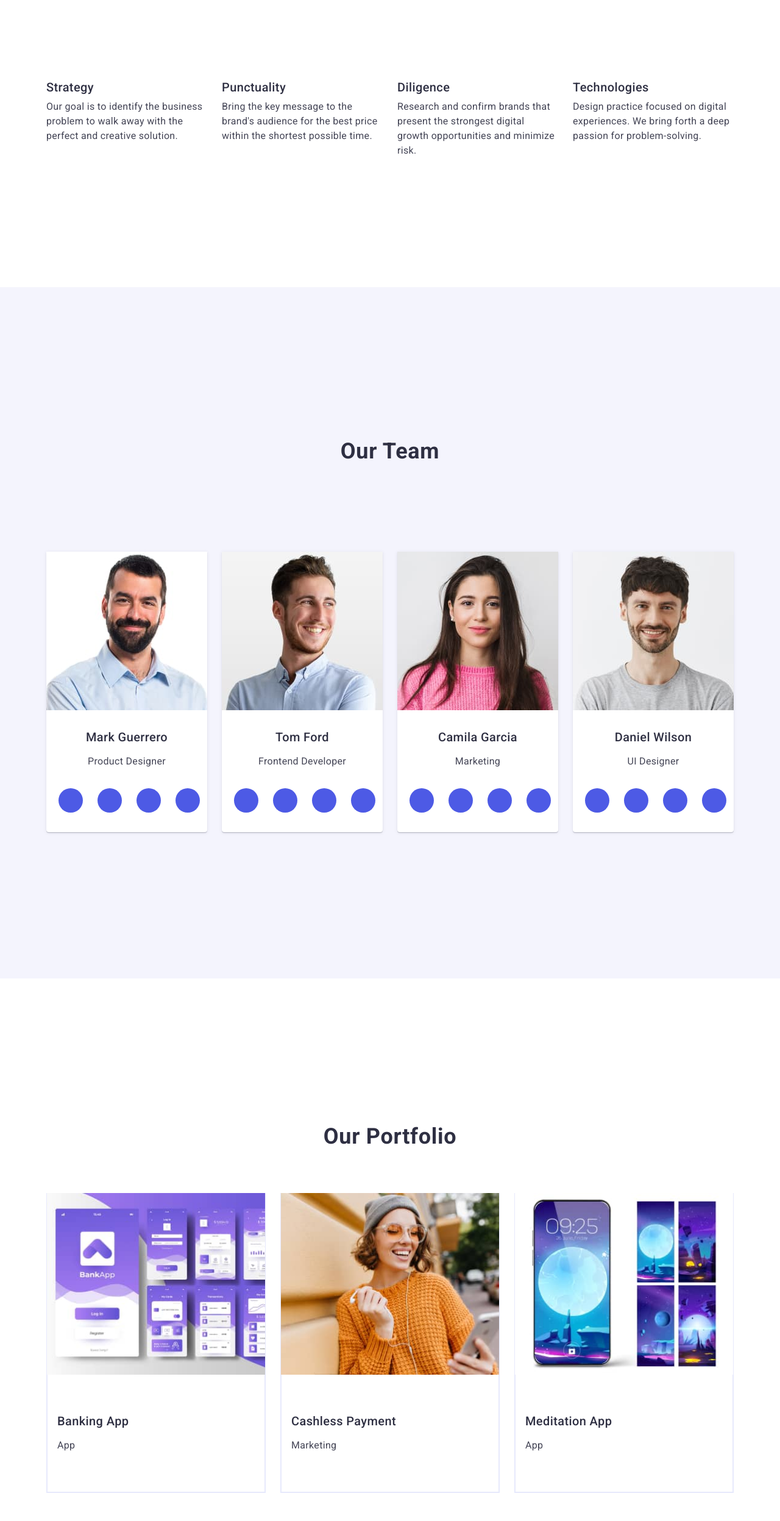
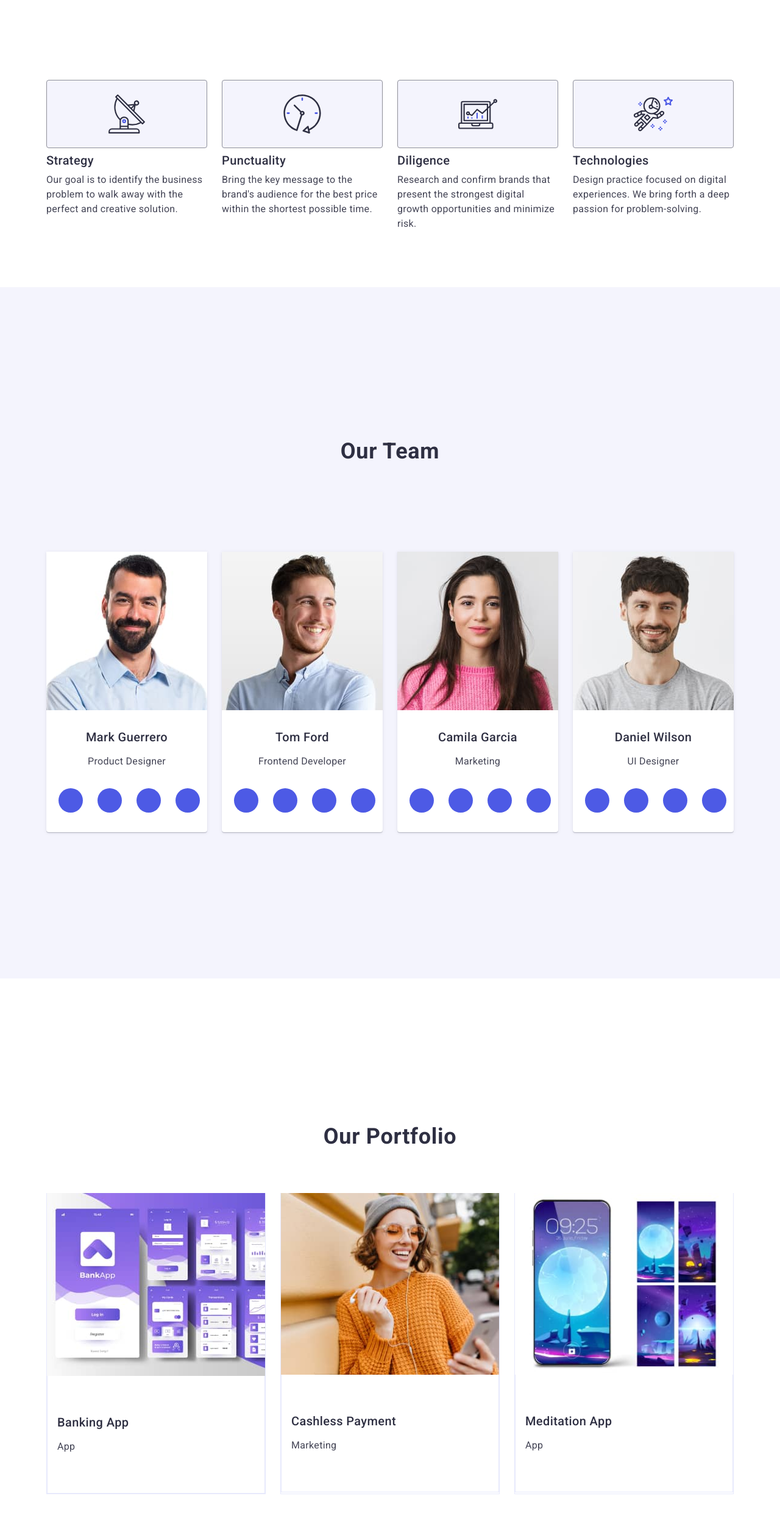
Before and after one commit to Kate-Dubinets/goit-markup-hw-04, a plain HTML site: page index.html in a window 1280 px wide. Shown: the part 920-3415 px from the top of the page at 61% size. Drawn offline with nearby package versions, Linux system fonts and the light colour scheme.

Commit message:
four section

```diff
--- a/css/style.css
+++ b/css/style.css
@@ -252,6 +252,18 @@ img {
     color: #434455;
 }
 
+
+.icons-twosection{
+    display: flex;
+    align-items: center;
+    justify-content: center;
+    height: 112px;
+    background-color: #f4f4fd;
+    border-radius: 4px;
+    border: 1px solid #8e8f99;
+    margin-bottom: 8px;
+
+}
 /* #endregion section 2 */
 
 /* #region section three */
@@ -397,15 +409,69 @@ img {
     display: flex;
     flex-direction: column;
     align-items: stretch;
+    transition: box-shadow 250ms cubic-bezier(0.4, 0, 0.2, 1);
+    position: relative;
+    overflow: hidden;
+
 }
 
+.list-four:hover{
+    box-shadow:0px 1px 6px rgba(46, 47, 66, 0.08), 0px 1px 1px rgba(46, 47, 66, 0.16), 0px 2px 1px rgba(46, 47, 66, 0.08);
+}
+
+.div-fourlist{
+    position: relative;
+    overflow: hidden;
+}
+
+
+/* .overlay{
+    position: absolute;
+    overflow: hidden;
+    top: 0;
+    font-size: 16px;
+    line-height: 1.5;
+    letter-spacing: 0.02em;
+    color: #f4f4fd;
+    padding: 40px 32px;
+    background-color: #4d5ae5;
+    height: 100%;
+    width: 100%;
+    transform: translateY(100%);
+    transition: transform 250ms cubic-bezier(0.4, 0, 0.2, 1);
+} */
+
+
+.overlay-text{
+    position: absolute;
+    overflow: hidden;
+    top: 0;
+    font-size: 16px;
+    line-height: 1.5;
+    letter-spacing: 0.02em;
+    color: #f4f4fd;
+    padding: 40px 32px;
+    background-color: #4d5ae5;
+    height: 100%;
+    width: 100%;
+    transform: translateY(100%);
+    transition: transform 250ms cubic-bezier(0.4, 0, 0.2, 1);
+}
+
+
+.div-fourlist:hover .overlay-tex,
+.div-fourlist:focus .overlay-text {
+    transform: translateY(0);
+}
 
 .div-list-four {
     padding: 32px 16px;
     border: 1px solid #e7e9fc;
     border-top: none;
+}
 
-
+.div-list-four:hover{
+    transform: translateY(0%);
 }
 
 .about-team {
--- a/index.html
+++ b/index.html
@@ -25,7 +25,7 @@
     />
     <link rel="stylesheet" href="./css/style.css" />
   </head>
-  <body- class="body">
+  <body class="body">
     <header class="header-page">
       <div class="header-conteiner container">
         <nav class="nav-page">
@@ -72,6 +72,12 @@
           <h2 class="visually-hidden">Feature</h2>
           <ul class="list-two">
             <li class="list-feature">
+              <div class="icons-twosection">
+                <svg class="icons-twosvg" width="64" height="64">
+                  <use
+                    href="./images/svg-sprait/section-2.svg#icon-antenna-1"
+                  ></use></svg>
+              </div>
               <h3 class="sec-two-logo">Strategy</h3>
               <p class="text-sec-two">
                 Our goal is to identify the business problem to walk away with
@@ -79,6 +85,12 @@
               </p>
             </li>
             <li class="list-feature">
+              <div class="icons-twosection">
+                <svg class="icons-twosvg" width="64" height="64">
+                  <use
+                    href="./images/svg-sprait/section-2.svg#icon-clock-1"
+                  ></use></svg>
+              </div>
               <h3 class="sec-two-logo">Punctuality</h3>
               <p class="text-sec-two">
                 Bring the key message to the brand's audience for the best price
@@ -86,6 +98,12 @@
               </p>
             </li>
             <li class="list-feature">
+              <div class="icons-twosection">
+                <svg class="icons-twosvg" width="64" height="64">
+                  <use
+                    href="./images/svg-sprait/section-2.svg#icon-diagram-1"
+                  ></use></svg>
+              </div>
               <h3 class="sec-two-logo">Diligence</h3>
               <p class="text-sec-two">
                 Research and confirm brands that present the strongest digital
@@ -93,6 +111,12 @@
               </p>
             </li>
             <li class="list-feature">
+              <div class="icons-twosection">
+                <svg class="icons-twosvg" width="64" height="64">
+                  <use
+                    href="./images/svg-sprait/section-2.svg#icon-astronaut-1"
+                  ></use></svg>
+              </div>
               <h3 class="sec-two-logo">Technologies</h3>
               <p class="text-sec-two">
                 Design practice focused on digital experiences. We bring forth a
@@ -110,7 +134,8 @@
               <img
                 class="img-three"
                 src="./images/our-team/mark-guerrero.jpg"
-                alt="Mark Guerrero avatar"/>
+                alt="Mark Guerrero avatar"
+              />
               <div class="text-list-three">
                 <h3 class="name-team">Mark Guerrero</h3>
                 <p class="about-team">Product Designer</p>
@@ -118,26 +143,34 @@
                   <li class="li-icons">
                     <a href="#" class="a-svg">
                       <svg class="icons-svg" width="16" height="16">
-                    <use href="./images/svg-sprait/icons.svg#icon-instagram"> </use>
-                </svg></a>
+                        <use
+                          href="./images/svg-sprait/icons.svg#icon-instagram"
+                        ></use></svg
+                    ></a>
                   </li>
                   <li class="li-icons">
                     <a href="#" class="a-svg">
                       <svg class="icons-svg" width="16" height="16">
-                    <use href="./images/svg-sprait/icons.svg#icon-twitter"> </use>
-                </svg></a>
+                        <use
+                          href="./images/svg-sprait/icons.svg#icon-twitter"
+                        ></use></svg
+                    ></a>
                   </li>
                   <li class="li-icons">
                     <a href="#" class="a-svg">
                       <svg class="icons-svg" width="16" height="16">
-                    <use href="./images/svg-sprait/icons.svg#icon-facebook"> </use>
-                </svg></a>
+                        <use
+                          href="./images/svg-sprait/icons.svg#icon-facebook"
+                        ></use></svg
+                    ></a>
                   </li>
                   <li class="li-icons">
                     <a href="#" class="a-svg">
                       <svg class="icons-svg" width="16" height="16">
-                    <use href="./images/svg-sprait/icons.svg#icon-linkedin"> </use>
-                </svg></a>
+                        <use
+                          href="./images/svg-sprait/icons.svg#icon-linkedin"
+                        ></use></svg
+                    ></a>
                   </li>
                 </ul>
               </div>
@@ -155,26 +188,34 @@
                   <li class="li-icons">
                     <a href="#" class="a-svg">
                       <svg class="icons-svg" width="16" height="16">
-                    <use href="./images/svg-sprait/icons.svg#icon-instagram"> </use>
-                </svg></a>
+                        <use
+                          href="./images/svg-sprait/icons.svg#icon-instagram"
+                        ></use></svg
+                    ></a>
                   </li>
                   <li class="li-icons">
                     <a href="#" class="a-svg">
                       <svg class="icons-svg" width="16" height="16">
-                    <use href="./images/svg-sprait/icons.svg#icon-twitter"> </use>
-                </svg></a>
+                        <use
+                          href="./images/svg-sprait/icons.svg#icon-twitter"
+                        ></use></svg
+                    ></a>
                   </li>
                   <li class="li-icons">
                     <a href="#" class="a-svg">
                       <svg class="icons-svg" width="16" height="16">
-                    <use href="./images/svg-sprait/icons.svg#icon-facebook"> </use>
-                </svg></a>
+                        <use
+                          href="./images/svg-sprait/icons.svg#icon-facebook"
+                        ></use></svg
+                    ></a>
                   </li>
                   <li class="li-icons">
                     <a href="#" class="a-svg">
                       <svg class="icons-svg" width="16" height="16">
-                    <use href="./images/svg-sprait/icons.svg#icon-linkedin"> </use>
-                </svg></a>
+                        <use
+                          href="./images/svg-sprait/icons.svg#icon-linkedin"
+                        ></use></svg
+                    ></a>
                   </li>
                 </ul>
               </div>
@@ -192,26 +233,34 @@
                   <li class="li-icons">
                     <a href="#" class="a-svg">
                       <svg class="icons-svg" width="16" height="16">
-                    <use href="./images/svg-sprait/icons.svg#icon-instagram"> </use>
-                </svg></a>
+                        <use
+                          href="./images/svg-sprait/icons.svg#icon-instagram"
+                        ></use></svg
+                    ></a>
                   </li>
                   <li class="li-icons">
                     <a href="#" class="a-svg">
                       <svg class="icons-svg" width="16" height="16">
-                    <use href="./images/svg-sprait/icons.svg#icon-twitter"> </use>
-                </svg></a>
+                        <use
+                          href="./images/svg-sprait/icons.svg#icon-twitter"
+                        ></use></svg
+                    ></a>
                   </li>
                   <li class="li-icons">
                     <a href="#" class="a-svg">
                       <svg class="icons-svg" width="16" height="16">
-                    <use href="./images/svg-sprait/icons.svg#icon-facebook"> </use>
-                </svg></a>
+                        <use
+                          href="./images/svg-sprait/icons.svg#icon-facebook"
+                        ></use></svg
+                    ></a>
                   </li>
                   <li class="li-icons">
                     <a href="#" class="a-svg">
                       <svg class="icons-svg" width="16" height="16">
-                    <use href="./images/svg-sprait/icons.svg#icon-linkedin"> </use>
-                </svg></a>
+                        <use
+                          href="./images/svg-sprait/icons.svg#icon-linkedin"
+                        ></use></svg
+                    ></a>
                   </li>
                 </ul>
               </div>
@@ -229,26 +278,34 @@
                   <li class="li-icons">
                     <a href="#" class="a-svg">
                       <svg class="icons-svg" width="16" height="16">
-                    <use href="./images/svg-sprait/icons.svg#icon-instagram"> </use>
-                </svg></a>
+                        <use
+                          href="./images/svg-sprait/icons.svg#icon-instagram"
+                        ></use></svg
+                    ></a>
                   </li>
                   <li class="li-icons">
                     <a href="#" class="a-svg">
                       <svg class="icons-svg" width="16" height="16">
-                    <use href="./images/svg-sprait/icons.svg#icon-twitter"> </use>
-                </svg></a>
+                        <use
+                          href="./images/svg-sprait/icons.svg#icon-twitter"
+                        ></use></svg
+                    ></a>
                   </li>
                   <li class="li-icons">
                     <a href="#" class="a-svg">
                       <svg class="icons-svg" width="16" height="16">
-                    <use href="./images/svg-sprait/icons.svg#icon-facebook"> </use>
-                </svg></a>
+                        <use
+                          href="./images/svg-sprait/icons.svg#icon-facebook"
+                        ></use></svg
+                    ></a>
                   </li>
                   <li class="li-icons">
                     <a href="#" class="a-svg">
                       <svg class="icons-svg" width="16" height="16">
-                    <use href="./images/svg-sprait/icons.svg#icon-linkedin"> </use>
-                </svg></a>
+                        <use
+                          href="./images/svg-sprait/icons.svg#icon-linkedin"
+                        ></use></svg
+                    ></a>
                   </li>
                 </ul>
               </div>
@@ -264,11 +321,18 @@
           <h2 class="our-portfolio">Our Portfolio</h2>
           <ul class="ourpor-list">
             <li class="list-four">
+                <div class="div-fourlist">
                   <img src="./images/our-portfolio/img6.jpg" alt="Banking App" />
+                    <p class="overlay-text">
+                      14 Stylish and User-Friendly App Design Concepts · Task Manager App · Calorie Tracker App · Exotic Fruit Ecommerce App · Cloud Storage App
+                    </p>
+                </div>
               <div class="div-list-four">
                   <h3 class="h-four">Banking App</h3>
                   <p class="about-team">App</p>
+
               </div>
+
             </li>
             <li class="list-four">
               <img
```
Also changed, not shown: images/svg-sprait/section-2.svg (added), 1 other file. Lines whose indentation alone changed are shown as unchanged.
